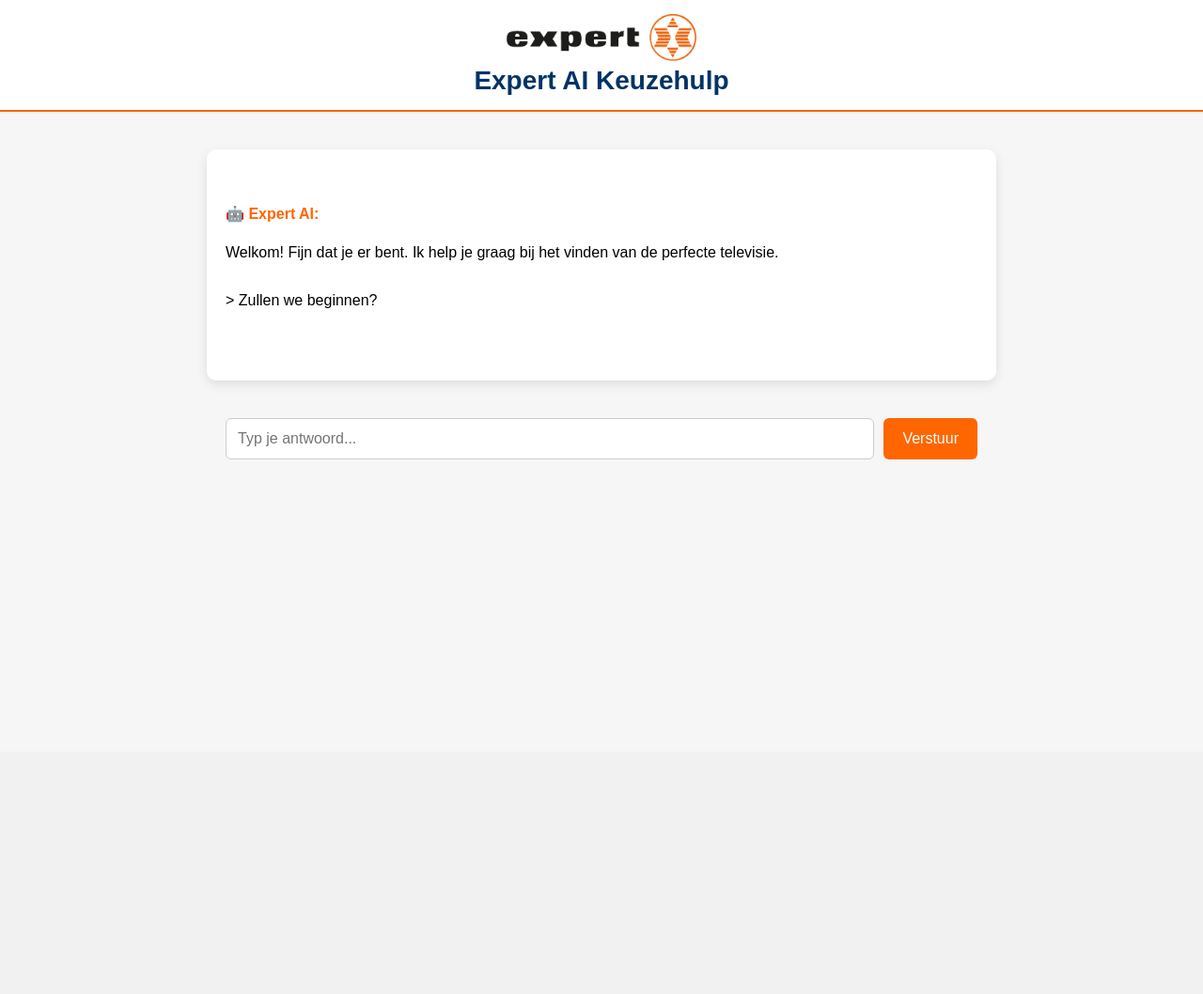
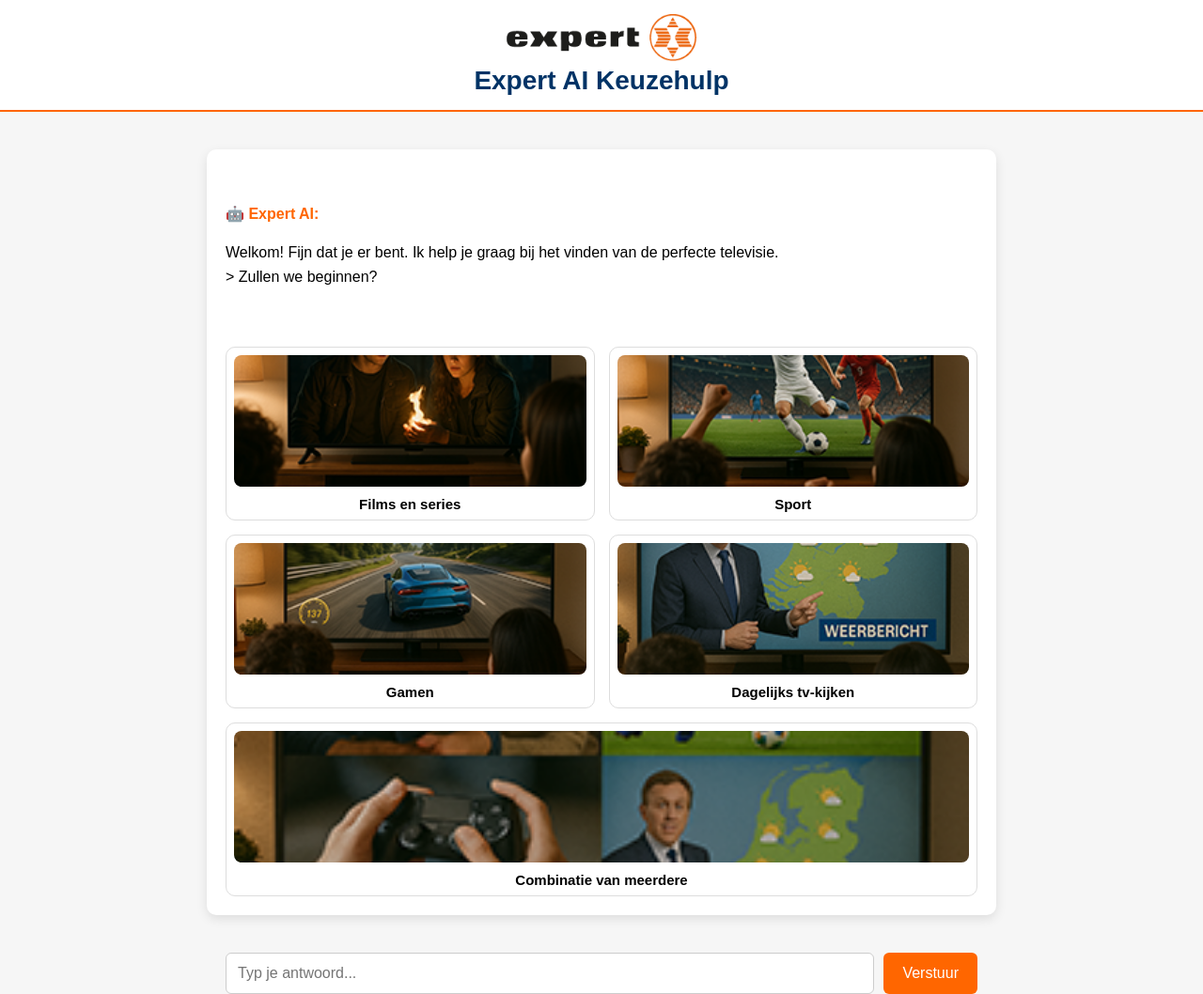
Before and after one commit to Edaniels02/ai-keuzehulp, a Flask app: page /keuzehulp in a window 1280 px wide. Shown: the whole page at 94% size. Before the commit the page ends 489 px from the top, so only its background shows below. Run offline with Flask 3, Linux system fonts and the light colour scheme.

Commit message:
Update 0804-N3 index.html

```diff
--- a/templates/index.html
+++ b/templates/index.html
@@ -47,6 +47,15 @@
             white-space: pre-line;
         }
 
+        .message ul {
+            padding-left: 20px;
+            margin: 10px 0;
+        }
+
+        .message ul li {
+            margin-bottom: 5px;
+        }
+
         .user {
             font-weight: bold;
             color: #333;
@@ -92,10 +101,10 @@
         }
 
         .tv-choice-grid {
-            display: none;
+            display: flex;
             flex-wrap: wrap;
             justify-content: space-between;
-            gap: 20px;
+            gap: 15px;
             margin-top: 20px;
         }
 
@@ -105,29 +114,32 @@
             cursor: pointer;
             border: 1px solid #ddd;
             border-radius: 10px;
-            padding: 10px;
-            background: #f9f9f9;
-            transition: all 0.2s ease;
+            padding: 8px;
+            background: #fff;
         }
 
         .tv-choice:hover {
-            transform: scale(1.03);
-            box-shadow: 0 4px 12px rgba(0,0,0,0.1);
+            transform: scale(1.01);
+            transition: transform 0.2s ease;
         }
 
         .tv-choice img {
             width: 100%;
-            max-height: 160px;
+            max-height: 140px;
             object-fit: cover;
-            border-radius: 10px;
+            border-radius: 8px;
         }
 
         .tv-choice div {
-            margin-top: 10px;
+            margin-top: 6px;
             font-weight: bold;
+            font-size: 15px;
         }
 
         @media (max-width: 600px) {
+            body {
+                font-size: 15px;
+            }
             .tv-choice {
                 flex: 1 1 100%;
             }
@@ -143,10 +155,8 @@
     <div class="chat-container" id="chat-box">
         <div class="message assistant">
             <strong>🤖 Expert AI:</strong>
-            <p>Welkom! Fijn dat je er bent. Ik help je graag bij het vinden van de perfecte televisie.<br>
-            &gt; Zullen we beginnen?</p>
+            <p>Welkom! Fijn dat je er bent. Ik help je graag bij het vinden van de perfecte televisie.<br>> Zullen we beginnen?</p>
         </div>
-
         <div class="tv-choice-grid" id="tv-options">
             <div class="tv-choice" data-value="Films en series">
                 <img src="{{ url_for('static', filename='Films_series_expert.png') }}" alt="Films en series">
@@ -208,13 +218,11 @@
 
             chatBox.scrollTop = chatBox.scrollHeight;
 
-            // Toon tv-opties als AI vraagt waar je de tv voor wilt gebruiken
-            if (data.assistant && /waar.*(tv|televisie).*gebruik/i.test(data.assistant)) {
+            if (data.assistant && data.assistant.toLowerCase().includes("waarvoor wil je de tv")) {
                 tvOptions.style.display = "flex";
             }
         });
 
-        // Klik op visuele tv-opties = automatisch invullen en verzenden
         document.querySelectorAll(".tv-choice").forEach(choice => {
             choice.addEventListener("click", () => {
                 const selected = choice.getAttribute("data-value");
```
